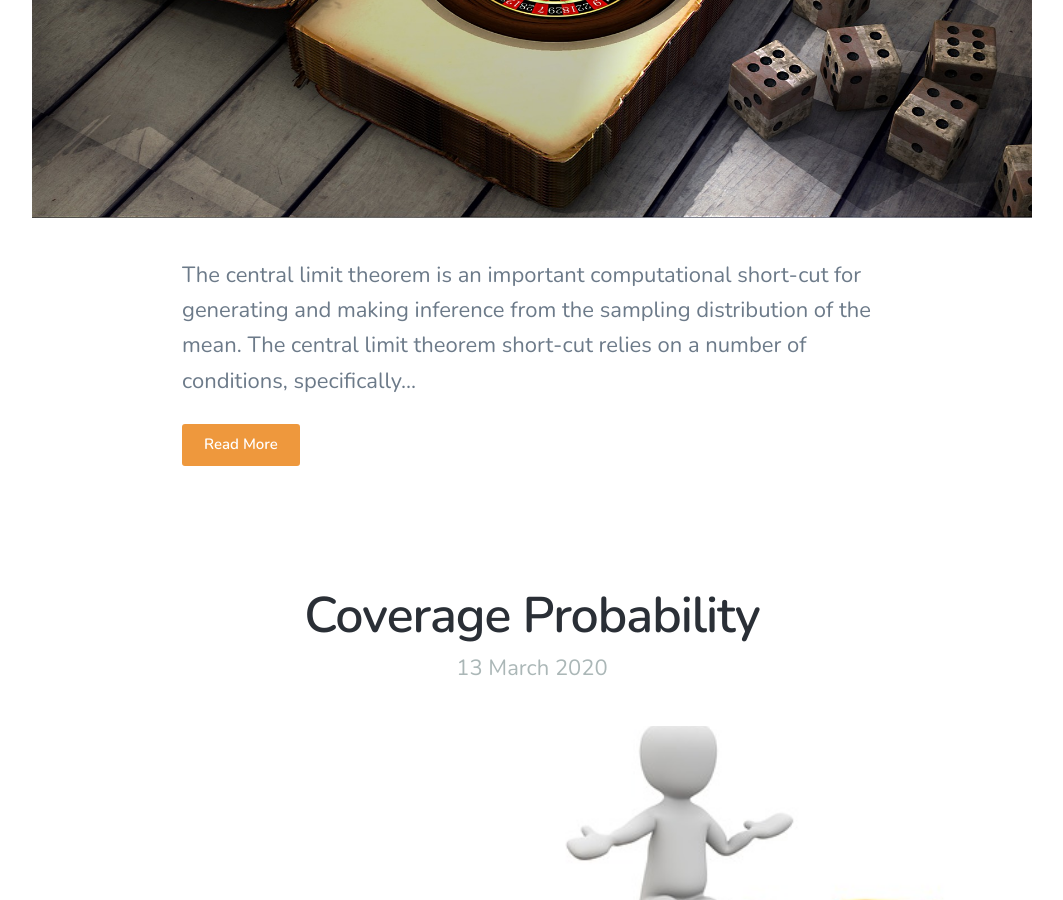
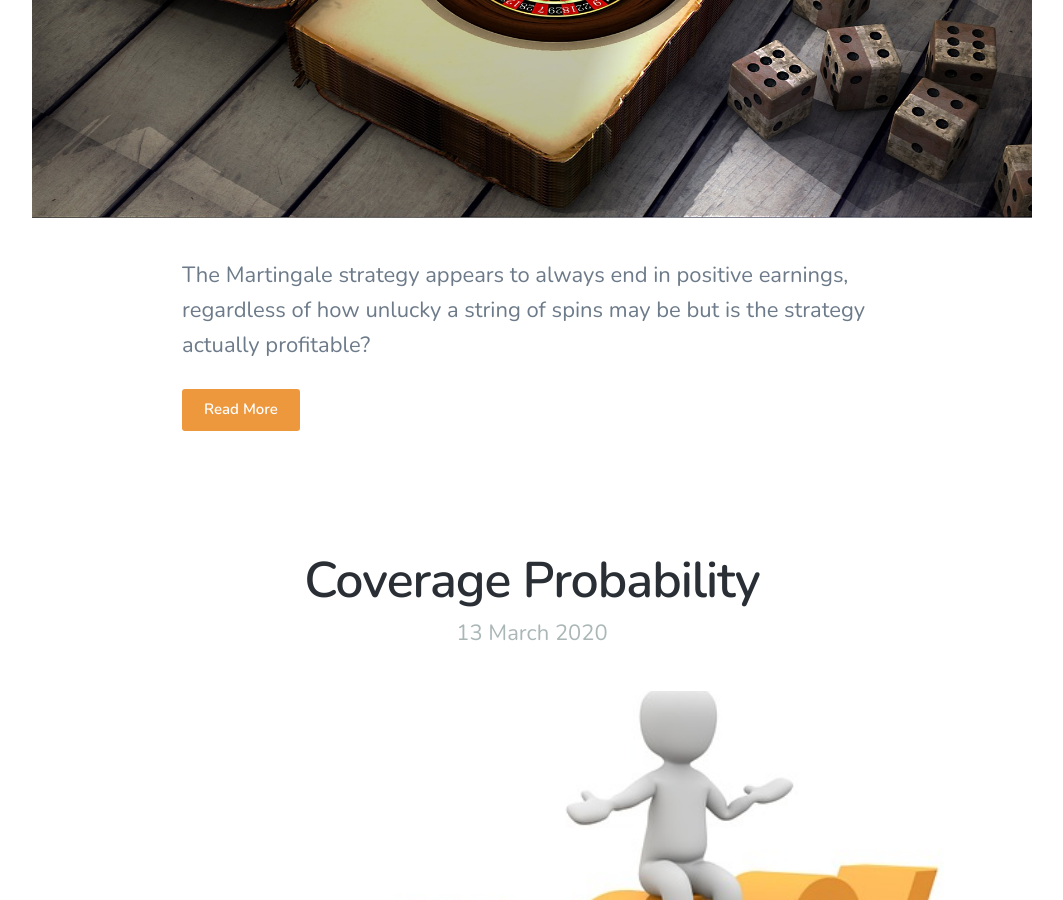
Before and after one commit to alfredprah/alfredprah.github.io2, a Jekyll site: the page built from index.html, in a window 1280 px wide and 900 px high, scrolled down 1015 px. Shown: the whole window, without its empty margins (108-1171 px from the left). Built offline with Jekyll 4.4.1, drawn with Linux system fonts in a browser that asks for light colours; nearby versions of some CDN libraries; the list of posts is cut into pages by our own code.

Commit message:
Update 2020-03-15-Roulette.md

```diff
--- a/_posts/2020-03-15-Roulette.md
+++ b/_posts/2020-03-15-Roulette.md
@@ -2,7 +2,7 @@
 title: 'Roulette - The Martingale Strategy'
 date: 2020-03-15 00:19:15
 featured_image: '/images/roulette.jpg'
-excerpt: The central limit theorem is an important computational short-cut for generating and making inference from the sampling distribution of the mean. The central limit theorem short-cut relies on a number of conditions, specifically...
+excerpt: The Martingale strategy appears to always end in positive earnings, regardless of how unlucky a string of spins may be but is the strategy actually profitable?
 ---
 
 ![](/images/roulette.jpg)
```
